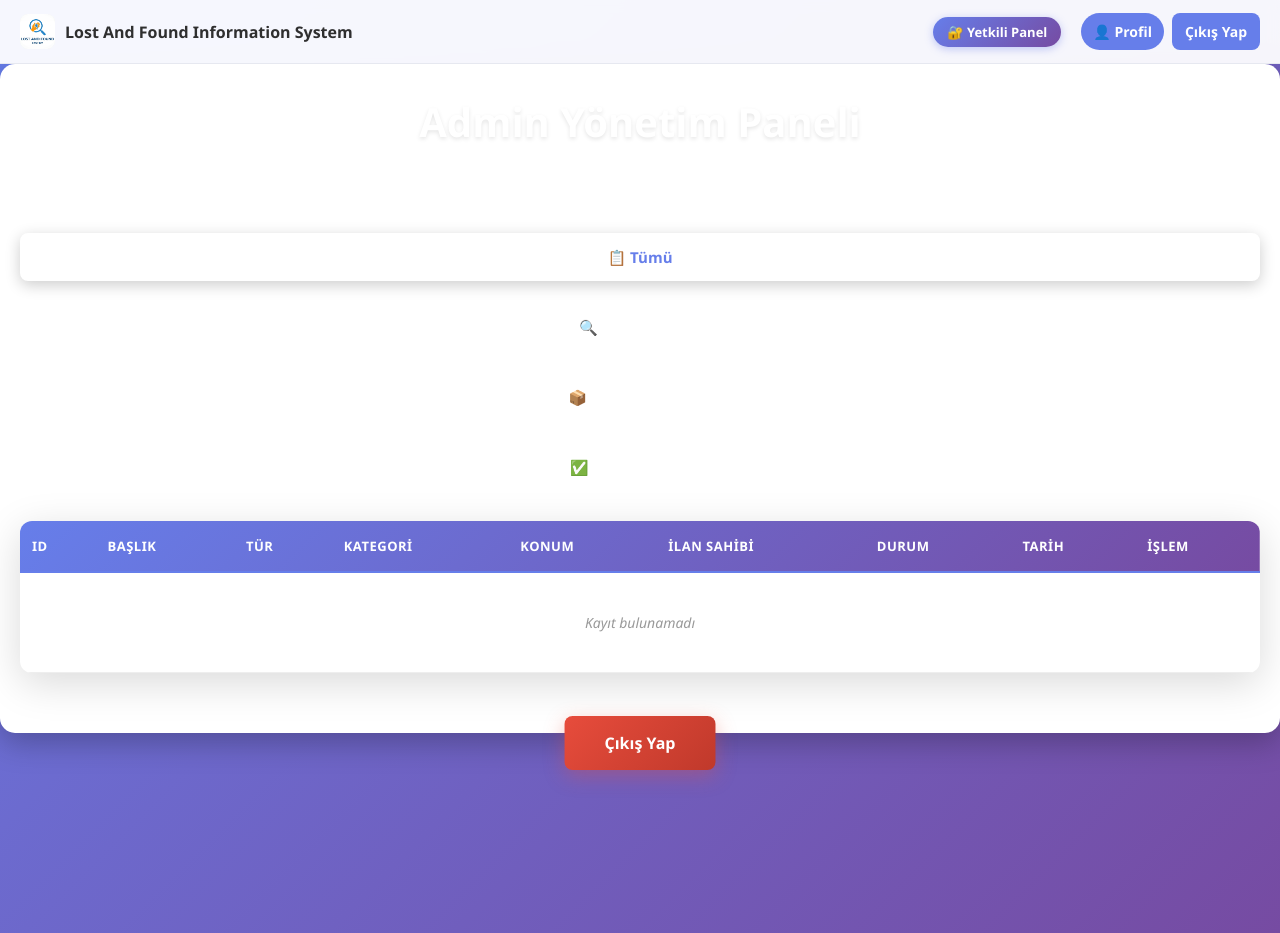
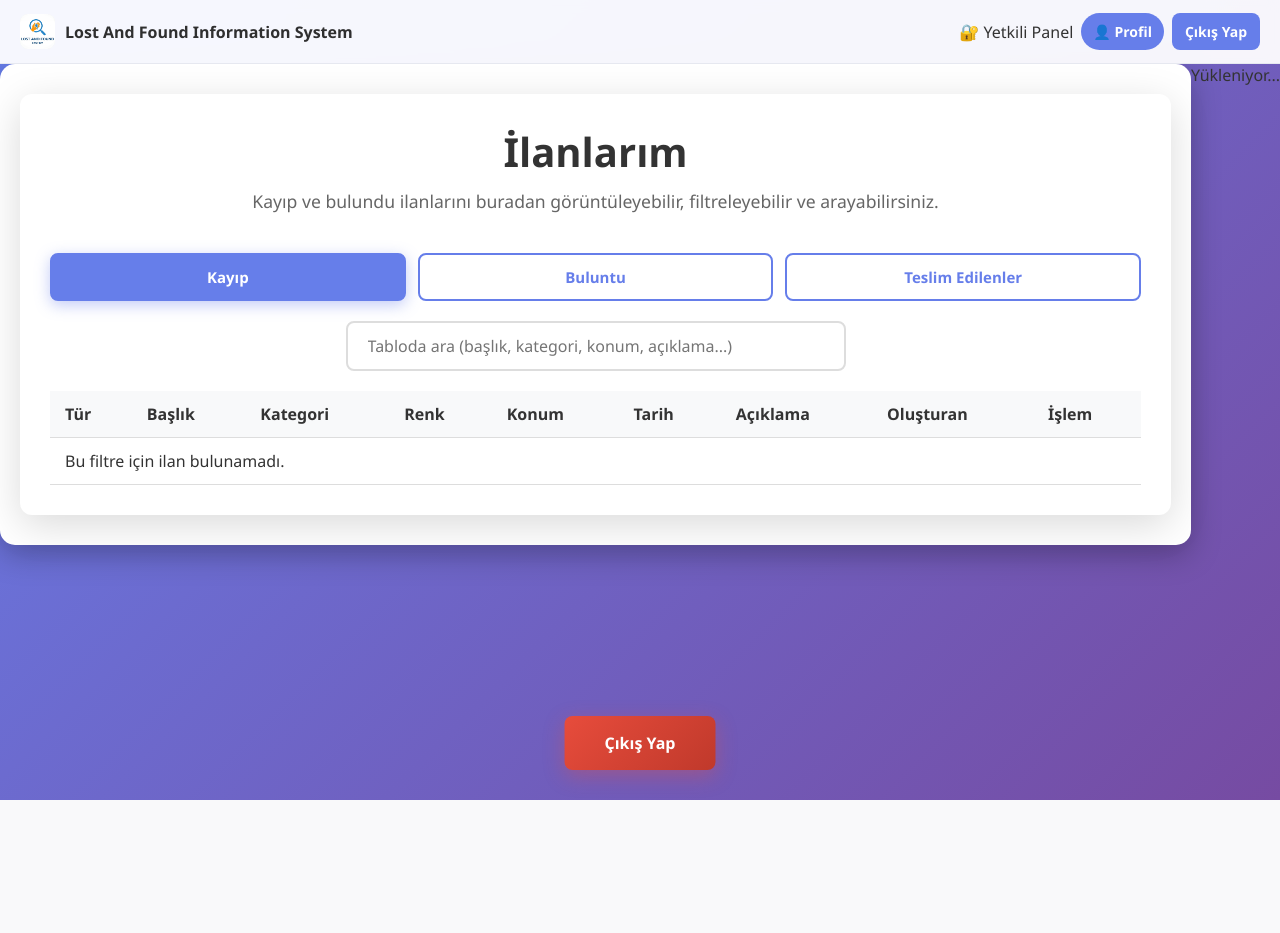
Before and after one commit to aydin-turan-ozbay/Lost-and-Found-Information-System, a PHP site: page /admin_panel.php in a window 1280 px wide. After the commit the page ends 800 px from the top, so only its background shows below. Run offline with PHP 8.4, Linux system fonts and the light colour scheme; the visitor is signed in with stand-in values (Sample User, id 1); data that the repository does not hold is empty.

Commit message:
Admin Panel Created (50%)
The necessary improvements and designs have been completed.

```diff
--- a/src/backend/admin_panel.php
+++ b/src/backend/admin_panel.php
@@ -12,13 +12,19 @@ if ($_SESSION['role'] !== 'admin') {
     exit;
 }
 
+// Redirect admin users directly to admin panel after login
+if ($_SERVER['PHP_SELF'] === '/index.php' && $_SESSION['role'] === 'admin') {
+    header('Location: admin_panel.php');
+    exit;
+}
+
 include 'db_config.php';
 
 $fullName = $_SESSION['full_name'] ?? 'Admin';
 $email = $_SESSION['email'] ?? '';
 
 // Get tab parameter, default to 'all'
-$activeTab = isset($_GET['tab']) ? $_GET['tab'] : 'all';
+$activeTab = isset($_GET['tab']) ? $_GET['tab'] : 'lost'; // Default to 'lost' tab
 ?>
 <!DOCTYPE html>
 <html lang="tr">
@@ -48,110 +54,39 @@ $activeTab = isset($_GET['tab']) ? $_GET['tab'] : 'all';
     </nav>
 
     <div class="container admin-container">
-        <div class="admin-header">
-            <h1>Admin Yönetim Paneli</h1>
-            <p>Tüm kayıp ve buluntu eşyalarını yönetin</p>
+        <div class="admin-panel">
+            <h1>İlanlarım</h1>
+            <p>Kayıp ve bulundu ilanlarını buradan görüntüleyebilir, filtreleyebilir ve arayabilirsiniz.</p>
+            <div class="filter-buttons">
+                <button class="filter-btn active" data-filter="lost">Kayıp</button>
+                <button class="filter-btn" data-filter="found">Buluntu</button>
+                <button class="filter-btn" data-filter="delivered">Teslim Edilenler</button>
             </div>
-
-        <!-- Tab Navigation -->
-        <div class="tab-navigation">
-            <button class="tab-btn <?php echo $activeTab === 'all' ? 'active' : ''; ?>" data-tab="all">
-                📋 Tümü
-            </button>
-            <button class="tab-btn <?php echo $activeTab === 'lost' ? 'active' : ''; ?>" data-tab="lost">
-                🔍 Kayıp Eşyalar
-            </button>
-            <button class="tab-btn <?php echo $activeTab === 'found' ? 'active' : ''; ?>" data-tab="found">
-                📦 Bulunan Eşyalar
-            </button>
-            <button class="tab-btn <?php echo $activeTab === 'delivered' ? 'active' : ''; ?>" data-tab="delivered">
-                ✅ Teslim Edilenler
-            </button>
+            <div class="search-bar">
+                <input type="text" id="searchInput" placeholder="Tabloda ara (başlık, kategori, konum, açıklama...)" />
             </div>
-
-        <!-- Items Table Container -->
-        <div class="table-container">
-            <div id="all-tab" class="tab-content <?php echo $activeTab === 'all' ? 'active' : ''; ?>">
-                <table class="admin-table" id="all-table">
+            <table class="items-table" id="itemsTable">
                 <thead>
                     <tr>
-                            <th>ID</th>
+                        <th>Tür</th>
                         <th>Başlık</th>
-                            <th>Tür</th>
                         <th>Kategori</th>
+                        <th>Renk</th>
                         <th>Konum</th>
-                            <th>İlan Sahibi</th>
-                            <th>Durum</th>
                         <th>Tarih</th>
+                        <th>Açıklama</th>
+                        <th>Oluşturan</th>
                         <th>İşlem</th>
                     </tr>
                 </thead>
-                    <tbody id="all-body">
+                <tbody id="itemsBody">
                     <tr>
-                            <td colspan="9" class="loading">Yükleniyor...</td>
+                        <td colspan="9">Yükleniyor...</td>
                     </tr>
                 </tbody>
             </table>
         </div>
-
-            <div id="lost-tab" class="tab-content <?php echo $activeTab === 'lost' ? 'active' : ''; ?>">
-                <table class="admin-table" id="lost-table">
-                    <thead>
-                        <tr>
-                            <th>ID</th>
-                            <th>Başlık</th>
-                            <th>Kategori</th>
-                            <th>Konum</th>
-                            <th>İlan Sahibi</th>
-                            <th>Durum</th>
-                            <th>Tarih</th>
-                            <th>İşlem</th>
-                        </tr>
-                    </thead>
-                    <tbody id="lost-body">
-                        <tr>
-                            <td colspan="8" class="loading">Yükleniyor...</td>
-                        </tr>
-                    </tbody>
-                </table>
     </div>
-
-            <div id="found-tab" class="tab-content <?php echo $activeTab === 'found' ? 'active' : ''; ?>">
-                <table class="admin-table" id="found-table">
-                    <thead>
-                        <tr>
-                            <th>ID</th>
-                            <th>Başlık</th>
-                            <th>Kategori</th>
-                            <th>Konum</th>
-                            <th>İlan Sahibi</th>
-                            <th>Durum</th>
-                            <th>Tarih</th>
-                            <th>İşlem</th>
-                        </tr>
-                    </thead>
-                    <tbody id="found-body">
-                        <tr>
-                            <td colspan="8" class="loading">Yükleniyor...</td>
-                        </tr>
-                    </tbody>
-                </table>
-            </div>
-
-            <div id="delivered-tab" class="tab-content <?php echo $activeTab === 'delivered' ? 'active' : ''; ?>">
-                <table class="admin-table" id="delivered-table">
-                    <thead>
-                        <tr>
-                            <th>ID</th>
-                            <th>Başlık</th>
-                            <th>Tür</th>
-                            <th>Kategori</th>
-                            <th>Konum</th>
-                            <th>Bulanlar</th>
-                            <th>Teslim Alıcı</th>
-                            <th>Tarih</th>
-                        </tr>
-                    </thead>
                     <tbody id="delivered-body">
                         <tr>
                             <td colspan="8" class="loading">Yükleniyor...</td>
@@ -188,7 +123,7 @@ $activeTab = isset($_GET['tab']) ? $_GET['tab'] : 'all';
         </div>
     </div>
 
-    <script src="../frontend/admin_panel.js"></script>
+    <script src="../frontend/js/admin_panel.js"></script>
 </body>
 
 </html>
--- a/src/backend/get_admin_items.php
+++ b/src/backend/get_admin_items.php
@@ -18,6 +18,8 @@ if ($_SESSION['role'] !== 'admin') {
 header('Content-Type: application/json');
 
 $type = isset($_GET['type']) ? $_GET['type'] : 'all';
+$location = isset($_GET['location']) ? $conn->real_escape_string($_GET['location']) : '';
+$category = isset($_GET['category']) ? $conn->real_escape_string($_GET['category']) : '';
 
 // Connect to database
 $conn = new mysqli($host, $username, $password, $db_name);
@@ -37,6 +39,8 @@ if ($type === 'all') {
                    u.full_name, u.student_id, u.email
             FROM items i
             LEFT JOIN users u ON i.user_id = u.id
+            WHERE (i.location LIKE '%$location%' OR '$location' = '')
+              AND (i.category LIKE '%$category%' OR '$category' = '')
             ORDER BY i.created_at DESC";
 
     $result = $conn->query($sql);
--- a/src/frontend/admin_panel.css
+++ b/src/frontend/admin_panel.css
@@ -13,91 +13,115 @@
     padding: 30px 20px;
 }
 
-.admin-header {
-    text-align: center;
-    color: white;
-    margin-bottom: 40px;
-    animation: fadeIn 0.5s ease;
+.admin-panel {
+    background: white;
+    border-radius: 12px;
+    padding: 30px;
+    box-shadow: 0 10px 40px rgba(0, 0, 0, 0.15);
 }
 
-.admin-header h1 {
+.admin-panel h1 {
     font-size: 2.5em;
     margin-bottom: 10px;
     font-weight: 700;
-    text-shadow: 0 2px 4px rgba(0,0,0,0.1);
+    color: #333;
+    text-align: center;
 }
 
-.admin-header p {
+.admin-panel p {
     font-size: 1.1em;
-    opacity: 0.95;
+    color: #666;
+    text-align: center;
+    margin-bottom: 30px;
 }
 
-@keyframes fadeIn {
-    from {
-        opacity: 0;
-        transform: translateY(-20px);
-    }
-    to {
-        opacity: 1;
-        transform: translateY(0);
-    }
-}
-
-/* Admin Badge in Navbar */
-.admin-badge {
-    display: inline-block;
-    background: linear-gradient(135deg, #667eea 0%, #764ba2 100%);
-    color: white;
-    padding: 6px 14px;
-    border-radius: 20px;
-    font-weight: 600;
-    font-size: 13px;
-    margin-right: 12px;
-    box-shadow: 0 2px 8px rgba(102, 126, 234, 0.4);
-}
-
-/* Tab Navigation */
-.tab-navigation {
+.filter-buttons {
     display: flex;
     gap: 12px;
-    margin-bottom: 30px;
-    flex-wrap: wrap;
+    margin-bottom: 20px;
     justify-content: center;
 }
 
-.tab-btn {
+.filter-btn {
     padding: 12px 24px;
-    border: 2px solid rgba(255, 255, 255, 0.3);
+    border: 2px solid #667eea;
     border-radius: 8px;
-    background: rgba(255, 255, 255, 0.15);
-    color: white;
+    background: white;
+    color: #667eea;
     font-weight: 600;
     font-size: 15px;
     cursor: pointer;
     transition: all 0.3s ease;
-    backdrop-filter: blur(6px);
 }
 
-.tab-btn:hover {
-    background: rgba(255, 255, 255, 0.25);
-    border-color: rgba(255, 255, 255, 0.5);
-    transform: translateY(-2px);
+.filter-btn:hover {
+    background: #667eea;
+    color: white;
 }
 
-.tab-btn.active {
-    background: white;
-    color: #667eea;
-    border-color: white;
-    box-shadow: 0 4px 15px rgba(0, 0, 0, 0.2);
+.filter-btn.active {
+    background: #667eea;
+    color: white;
+    box-shadow: 0 4px 15px rgba(102, 126, 234, 0.4);
 }
 
-/* Table Container */
-.table-container {
-    background: white;
-    border-radius: 12px;
-    overflow: hidden;
-    box-shadow: 0 10px 40px rgba(0, 0, 0, 0.15);
-    margin-bottom: 30px;
+.search-bar {
+    margin-bottom: 20px;
+    text-align: center;
+}
+
+.search-bar input {
+    width: 100%;
+    max-width: 500px;
+    padding: 12px 20px;
+    border: 2px solid #ddd;
+    border-radius: 8px;
+    font-size: 16px;
+    transition: border-color 0.3s ease;
+}
+
+.search-bar input:focus {
+    border-color: #667eea;
+    outline: none;
+}
+
+.items-table {
+    width: 100%;
+    border-collapse: collapse;
+    margin-top: 20px;
+}
+
+.items-table th,
+.items-table td {
+    padding: 12px 15px;
+    text-align: left;
+    border-bottom: 1px solid #ddd;
+}
+
+.items-table th {
+    background-color: #f8f9fa;
+    font-weight: 600;
+    color: #333;
+}
+
+.items-table tbody tr:hover {
+    background-color: #f1f3f4;
+}
+
+.deliver-btn {
+    padding: 8px 16px;
+    background: #28a745;
+    color: white;
+    border: none;
+    border-radius: 6px;
+    cursor: pointer;
+    font-weight: 600;
+    transition: background 0.3s ease;
+}
+
+.deliver-btn:hover {
+    background: #218838;
+}
 }
 
 /* Tab Content */
```
Also changed, not shown: src/backend/deliver_item.php (+45 -1 lines), src/backend/index.php (+7 -3 lines), src/backend/login.php (+11 -8 lines), src/frontend/admin_panel.html (added, +74 -0 lines), src/frontend/js/admin_panel.js (added, +189 -0 lines). Lines whose indentation alone changed are shown as unchanged.
